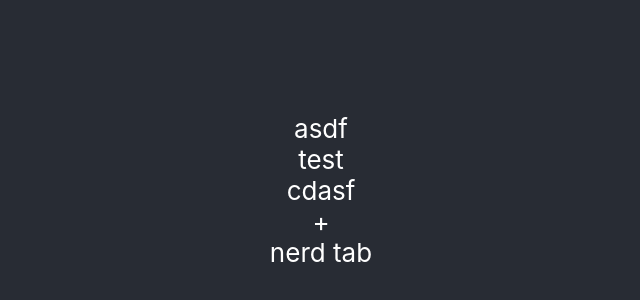
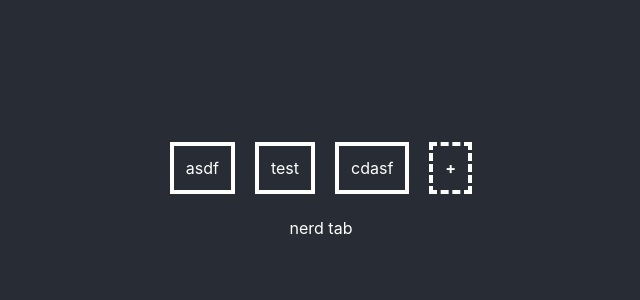
Before and after one commit to SwampApe/tabjs, a React (Create React App) app: page / in a window 1280 px wide. Shown: the part 210-510 px from the top of the page, without its empty margins (319-959 px from the left). Built offline with nearby package versions, Linux system fonts and the light colour scheme.

Commit message:
Added some css :(

```diff
--- a/src/App.css
+++ b/src/App.css
@@ -20,7 +20,7 @@
   flex-direction: column;
   align-items: center;
   justify-content: center;
-  font-size: calc(10px + 2vmin);
+  font-size: 2vh;
   color: white;
 }
 
--- a/src/components/tabjs/Tab.js
+++ b/src/components/tabjs/Tab.js
@@ -8,7 +8,7 @@ class Tab extends React.Component {
 
     render() {
         return (
-            <div className={"tab" + (this.props.isActive ? " active-tab" : "")} >
+            <div className={"btn tab" + (this.props.isActive ? " active-tab" : "")} >
                 <a onClick={() => this.props.onClick(this.props.tabId)}>{this.props.label}</a>
             </div>
         )
--- a/src/components/tabjs/Tabs.js
+++ b/src/components/tabjs/Tabs.js
@@ -40,7 +40,7 @@ class Tabs extends React.Component {
     getNewTabButtonIfDefaultExists() {
         if(this.state['tabDefault'] !== undefined) {
             return (
-                <div className="new-tab-button" onClick={this.handleNewTabClick}>
+                <div className="btn new-tab-button" onClick={this.handleNewTabClick}>
                     <a>+</a>
                 </div>
             )
@@ -73,7 +73,6 @@ class Tabs extends React.Component {
     }
 
     renderActiveTab() {
-        console.log(this.state);
         return this.state['tabs'][this.state.activeTabId].props.children;
     }
 
@@ -82,8 +81,8 @@ class Tabs extends React.Component {
             <>
                 <div className="tab-nav">
                     {this.getUpdatedTabsWithProps()}
+                    {this.getNewTabButtonIfDefaultExists()}
                 </div>
-                {this.getNewTabButtonIfDefaultExists()}
                 <div className="tab-content">
                     {this.renderActiveTab()}
                 </div>
--- a/src/index.css
+++ b/src/index.css
@@ -11,3 +11,30 @@ code {
   font-family: source-code-pro, Menlo, Monaco, Consolas, 'Courier New',
     monospace;
 }
+
+.tab-nav {
+    display: flex;
+    flex: row nowrap;
+}
+
+.btn {
+    cursor: pointer;
+}
+
+.tab {
+    padding: 1.5vh;
+    margin: 0vh 1.25vh 3vh 1.25vh;
+    border: 0.5vh solid;
+}
+
+.active-tab {
+
+
+}
+
+.new-tab-button {
+    padding: 1.5vh;
+    margin: 0vh 1.25vh 3vh 1.25vh;
+    border: 0.5vh dashed;
+    font-weight: 700;
+}
```
